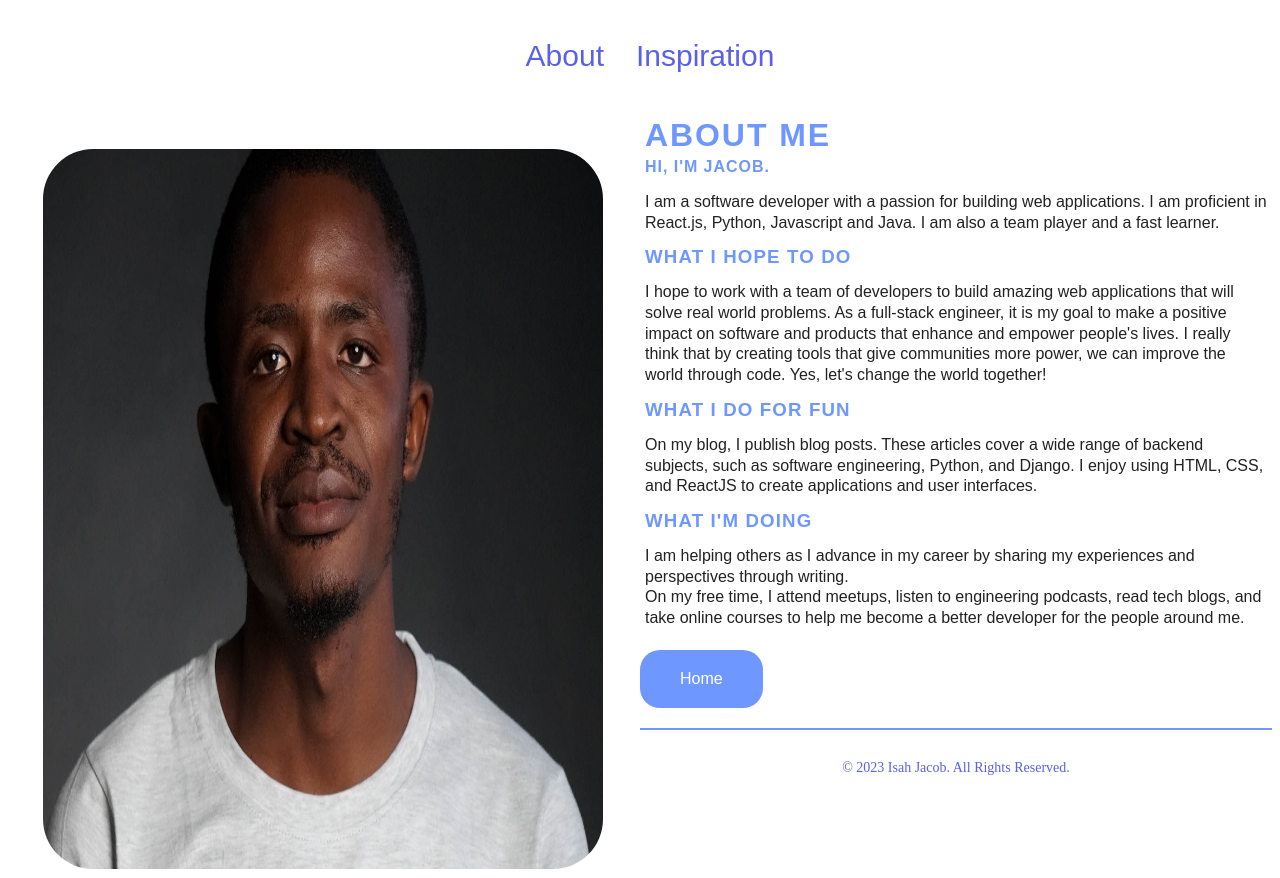
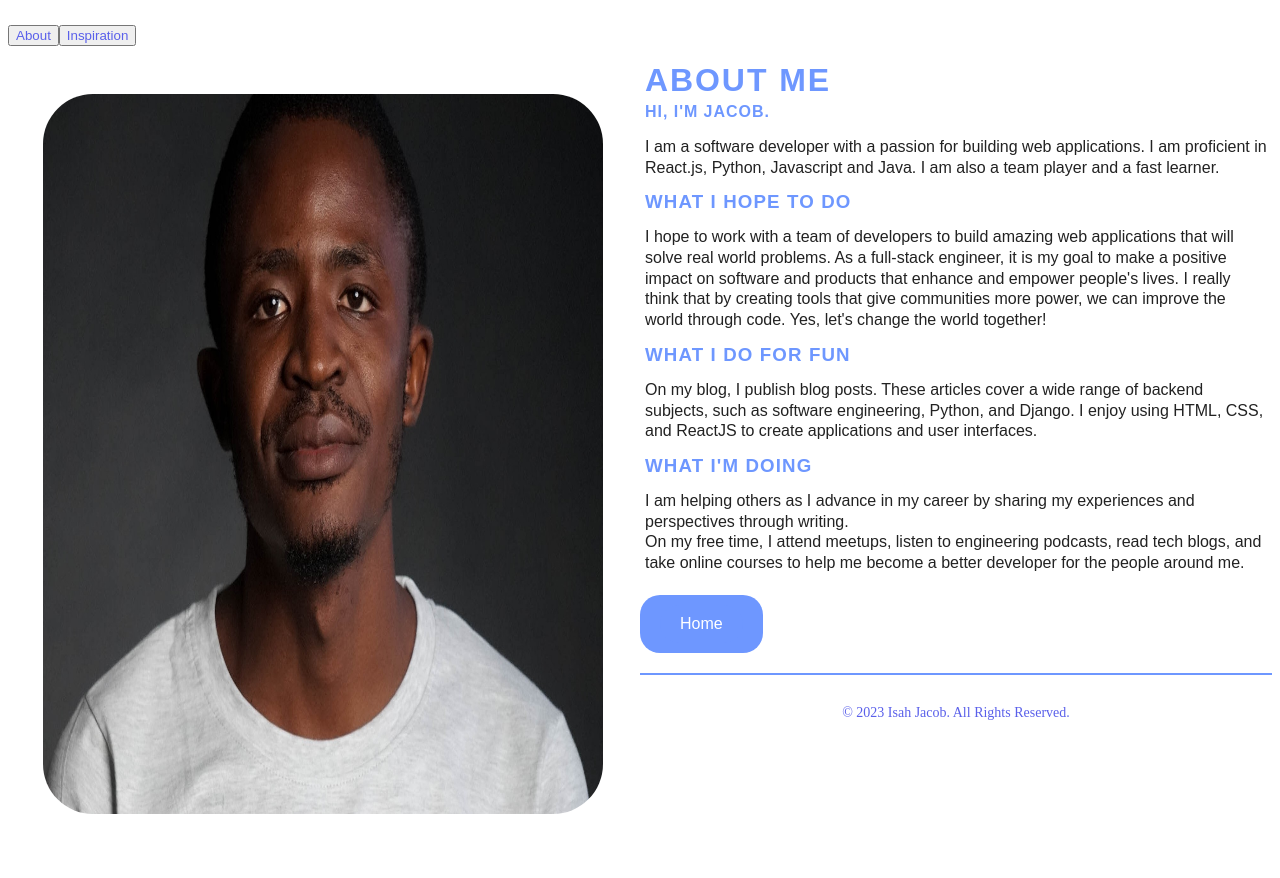
Before and after one commit to Enecode/personal-portfolio, a React (Create React App) app: page /about in a window 1280 px wide. After the commit the page ends 823 px from the top, so only its background shows below. Built offline with nearby package versions, Linux system fonts and the light colour scheme.

Commit message:
modified the Nav css

```diff
--- a/src/Component/Nav.css
+++ b/src/Component/Nav.css
@@ -1,10 +1,13 @@
 .nav-container {
     display: flex;
-    justify-content: center;
+    font: 600;
+    color: #fff;
+    font-size: medium;
+    font-family: Georgia, 'Times New Roman', Times, serif;
   }
 
 .content-container{
-    margin: 10px;
+    /* margin: 10px; */
     text-align: center;
     font-size: 30px;
 }
@@ -13,13 +16,13 @@
     justify-content: space-between;
     justify-items: space-between;
     text-align: center;
-    line-height: 75px;
+    /* line-height: 75px; */
     font-size: 30px;
   }
 .about:hover{
     color: #5a60ea;
 }
-.about{
+/* .about{
     margin: 20px;
     text-align: center;
     font-size: 30px;
@@ -27,43 +30,73 @@
     border: none;
     background-color: #fff;
     border: 0 solid #fff
-}
+} */
 
 .project:hover{
     color: #5a60ea;
 }
 .project{
-    margin: 20px;
+    text-align: center;
+    font-size: 20px;
+    /* border-radius: 50px; */
+    border: none;
+    background-color: #fff;
+    border: solid #fff
+}
+
+
+.article:hover{
+    color: #5a60ea;
+}
+.article{
+    text-align: center;
+    font-size: 20px;
+    /* border-radius: 50px; */
+    border: none;
+    background-color: #fff;
+    border: solid #fff
+
+}
+
+
+.home:hover{
+    color: #5a60ea;
+}
+.home{
+    /* margin: 10px; */
     /* width: 50%; */
     /* background-color: #5a60ea; */
     /* color: #5a60ea; */
     text-align: center;
-    font-size: 30px;
-    border-radius: 50px;
+    font-size: 20px;
+    /* border-radius: 50px; */
     border: none;
     background-color: #fff;
-    border: 0 solid #fff
+    border: solid #fff
+
 }
-
+/*
 .inspiration:hover{
     color: #5a60ea;
 }
 .inspiration{
-    /* color: #5a60ea; */
+    color: #5a60ea;
     text-align: center;
     font-size: 30px;
     border: none;
     background-color: #fff;
     border: 0 solid #fff
-}
+} */
 
 link{
     text-decoration: none;
-    color: #5a60ea;
+    color: #ee4a03;
 }
 
 a:hover{
-    color: #5a60ea;
+    background-color: #5a60ea;
+    color: #fff;
+    padding: 5px;
 }
 a{
     text-decoration: none;
```
